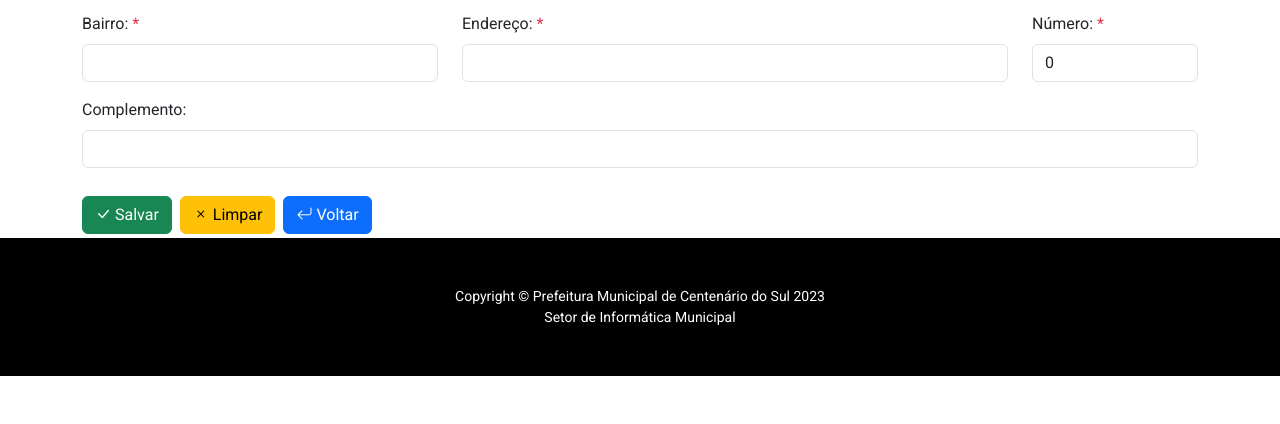
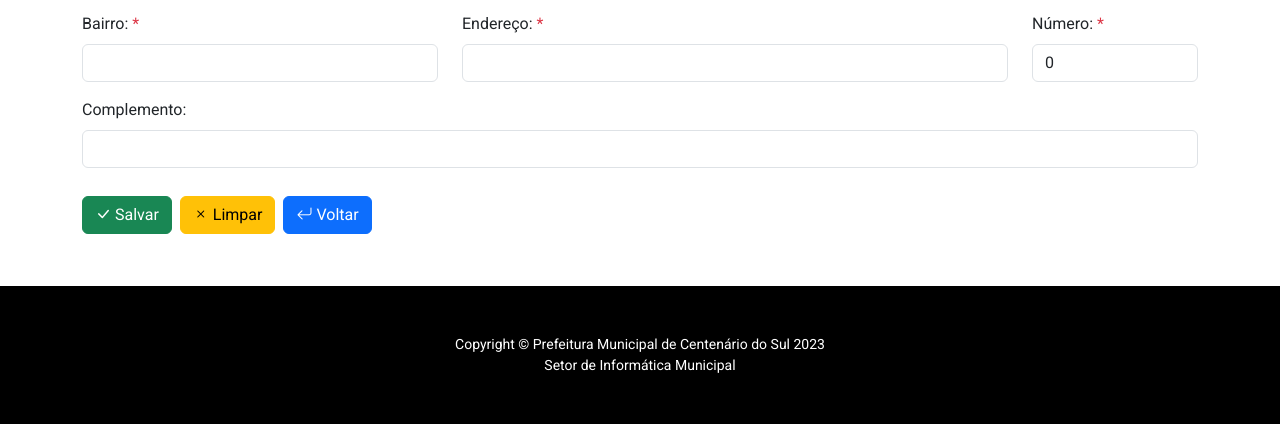
Before and after one commit to denisms7/pmcs_inscricao, a Django app: page /inscreva-se in a window 1280 px wide. Shown: the part 580-1004 px from the top of the page. Before the commit the page ends 956 px from the top, so only its background shows below. Run offline with Django 4.2, Linux system fonts and the light colour scheme; some libraries are stand-ins or nearby versions; some web fonts are replaced.

Commit message:
fixed mb

```diff
--- a/app/inscricao/templates/inscricao/ficha.html
+++ b/app/inscricao/templates/inscricao/ficha.html
@@ -166,7 +166,7 @@ Inscrição
 
 
 <!-- ===== BOTOES ===== -->
-<section class="container g-0 mt-2">
+<section class="container g-0 mt-2 mb-5">
     <button type="submit" class="btn btn-success my-1 me-1">
         <i class="bi bi-check-lg me-1"></i>Salvar
     </button>
```
